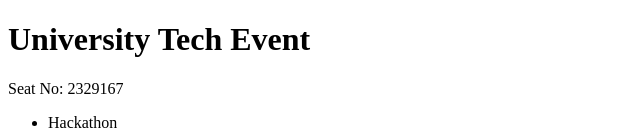
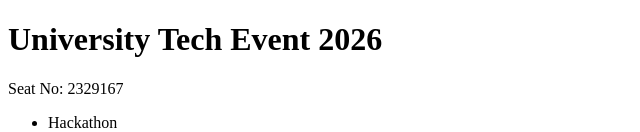
Before and after one commit to muqeeba8004/devops-b-2329167, a plain HTML site: page site/index.html in a window 1280 px wide. Shown: the top 132 px of the page, without its empty margins (0-640 px from the left). Drawn offline with Linux system fonts and the light colour scheme.

Commit message:
Update heading

```diff
--- a/site/index.html
+++ b/site/index.html
@@ -2,7 +2,7 @@
 <html>
 <head><title>Tech Event</title></head>
 <body>
-  <h1>University Tech Event</h1>
+    <h1>University Tech Event 2026</h1>
   <p>Seat No: 2329167</p>
   <ul>
     <li>Hackathon</li>
```
